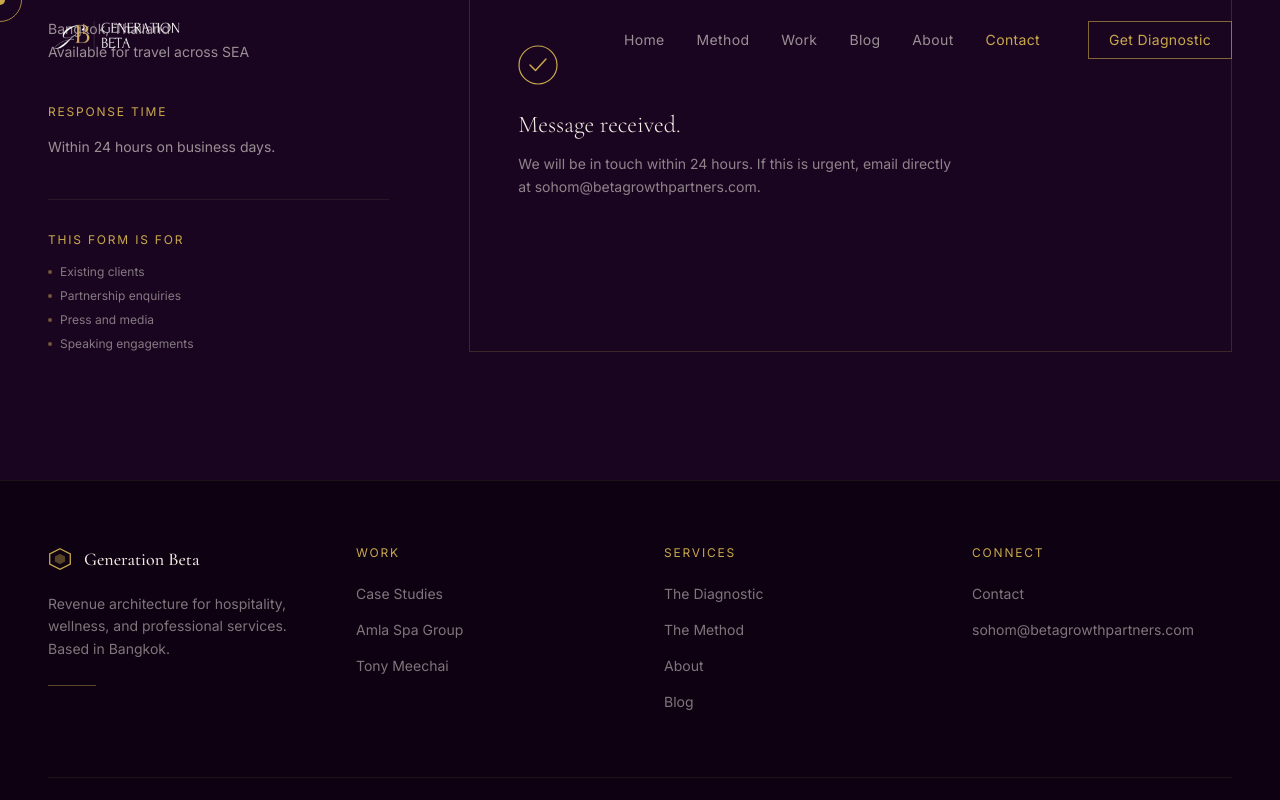
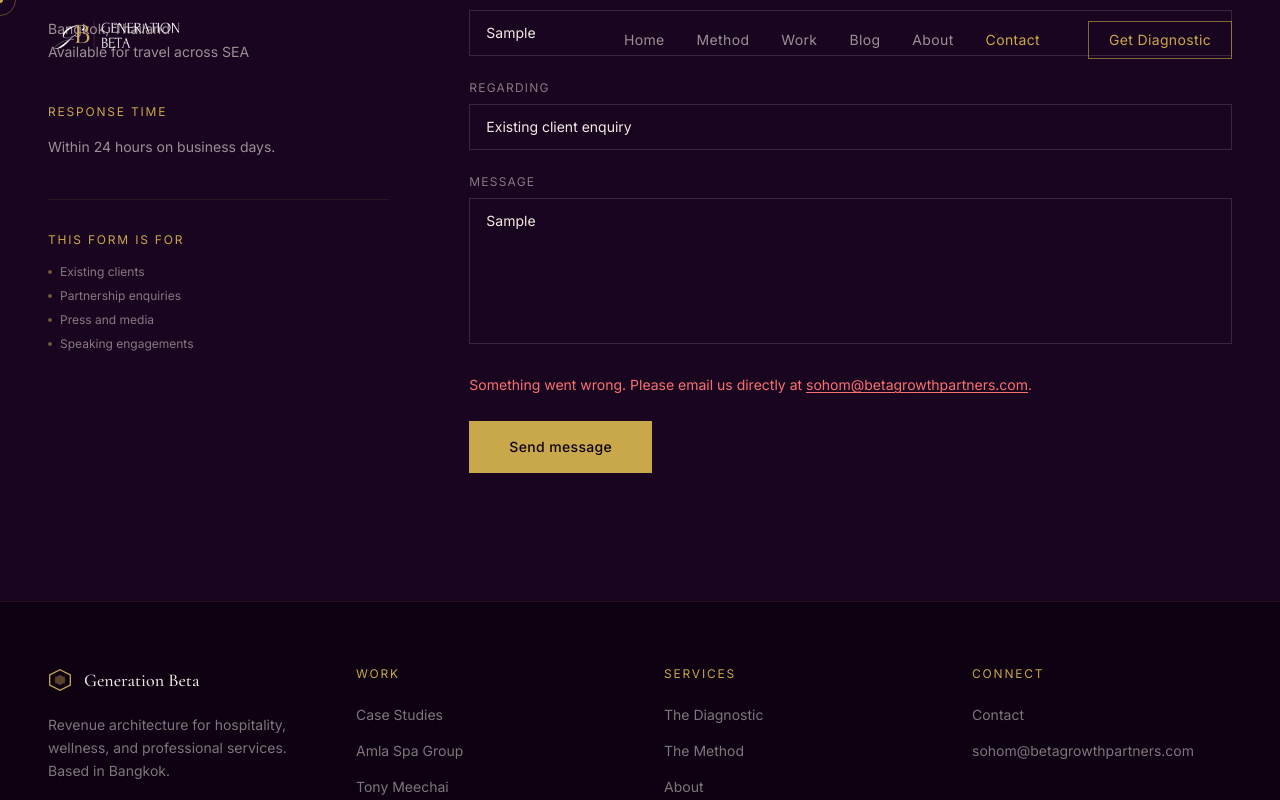
Before and after one commit to marketersohom/betagrowth-website, a Next.js app: page /contact in a window 1280 px wide. Both pictures are taken after typing "Sample", "name@example.com", "Sample", "Sample" into the empty fields and a click on the button "Send message". Shown: the part 803-1603 px from the top of the page. Built offline with nearby package versions, Linux system fonts and the light colour scheme.

Commit message:
feat: wire contact form to Formspree with success and error states

```diff
--- a/app/contact/page.tsx
+++ b/app/contact/page.tsx
@@ -14,11 +14,35 @@
     message: "",
   });
   const [submitted, setSubmitted] = useState(false);
+  const [error, setError] = useState(false);
+  const [submitting, setSubmitting] = useState(false);
 
-  const handleSubmit = (e: React.FormEvent) => {
+  const handleSubmit = async (e: React.FormEvent) => {
     e.preventDefault();
-    // In production, wire to a form service
-    setSubmitted(true);
+    setSubmitting(true);
+    setError(false);
+    try {
+      const res = await fetch("https://formspree.io/f/xwvawloz", {
+        method: "POST",
+        headers: { "Content-Type": "application/json", Accept: "application/json" },
+        body: JSON.stringify({
+          name: formState.name,
+          email: formState.email,
+          company: formState.company,
+          subject: formState.subject,
+          message: formState.message,
+        }),
+      });
+      if (res.ok) {
+        setSubmitted(true);
+      } else {
+        setError(true);
+      }
+    } catch {
+      setError(true);
+    } finally {
+      setSubmitting(false);
+    }
   };
 
   return (
@@ -155,7 +179,7 @@
                 </div>
                 <h3 className="font-display text-cream text-2xl font-light mb-3">Message received.</h3>
                 <p className="font-body text-cream/55 text-sm leading-relaxed max-w-md">
-                  We will be in touch within 24 hours. If this is urgent, email directly at sohom@betagrowthpartners.com.
+                  Your message has been received. We will be in touch within 48 hours.
                 </p>
               </div>
             ) : (
@@ -233,11 +257,25 @@
                   />
                 </div>
 
+                {error && (
+                  <p className="font-body text-sm text-red-400 leading-relaxed">
+                    Something went wrong. Please email us directly at{" "}
+                    <a
+                      href="mailto:sohom@betagrowthpartners.com"
+                      className="underline underline-offset-2 hover:text-cream transition-colors duration-200"
+                    >
+                      sohom@betagrowthpartners.com
+                    </a>
+                    .
+                  </p>
+                )}
+
                 <button
                   type="submit"
-                  className="px-10 py-4 bg-gold text-plum-deep font-body font-medium text-sm tracking-wide hover:bg-gold-light transition-colors duration-300"
+                  disabled={submitting}
+                  className="px-10 py-4 bg-gold text-plum-deep font-body font-medium text-sm tracking-wide hover:bg-gold-light transition-colors duration-300 disabled:opacity-50 disabled:cursor-not-allowed"
                 >
-                  Send message
+                  {submitting ? "Sending…" : "Send message"}
                 </button>
               </form>
             )}
```
